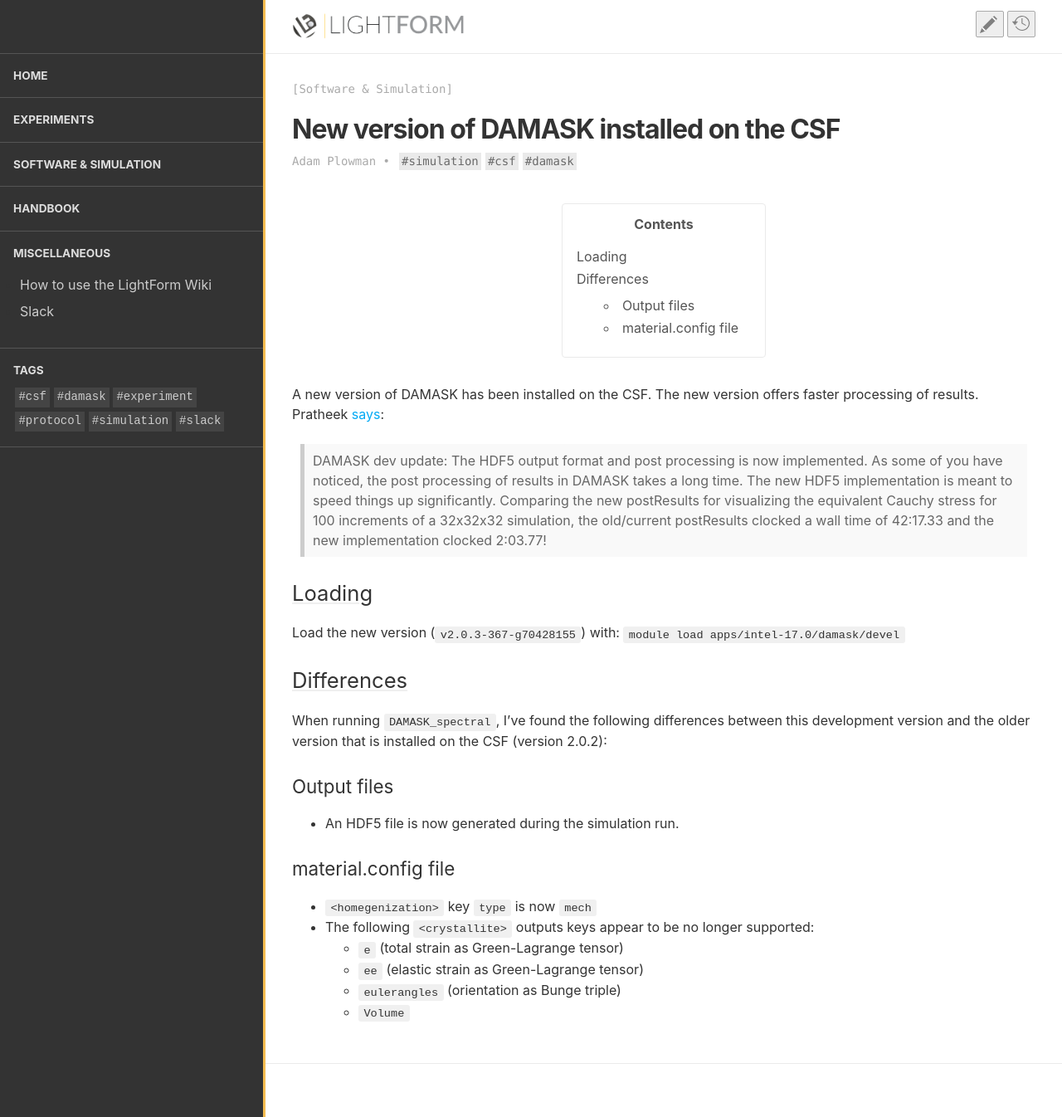
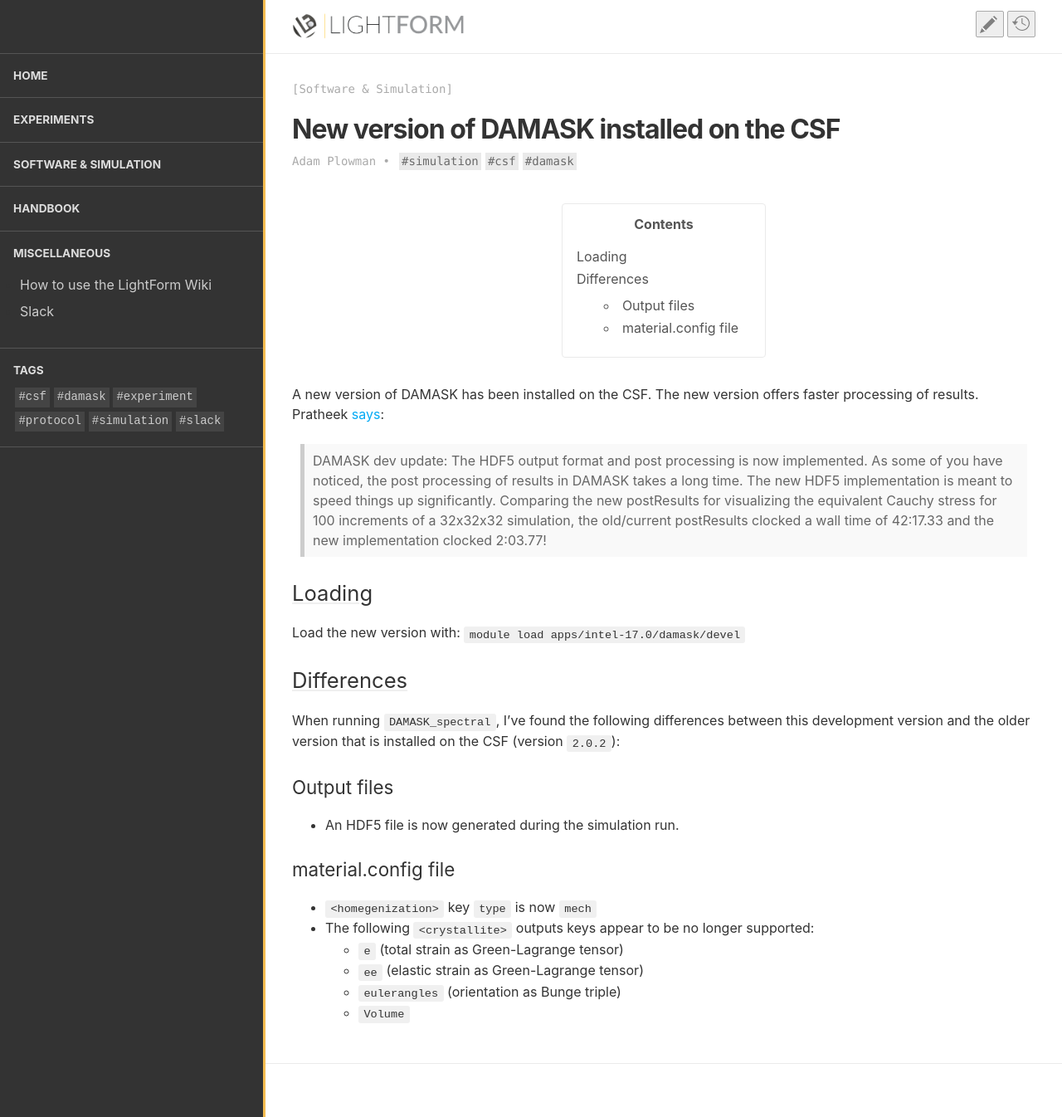
Before and after one commit to LightForm-group/wiki, a Jekyll site: the page built from collections/_software_and_simulation/new_damask.md, in a window 1280 px wide and 1346 px high. Shown: the whole window at 83% size. Built offline with Jekyll 4.4.1, drawn with Linux system fonts in a browser that asks for light colours.

Commit message:
Update new_damask.md

```diff
--- a/collections/_software_and_simulation/new_damask.md
+++ b/collections/_software_and_simulation/new_damask.md
@@ -15,11 +15,11 @@
 
 ## Loading
 
-Load the new version (`v2.0.3-367-g70428155`) with: `module load apps/intel-17.0/damask/devel`
+Load the new version with: `module load apps/intel-17.0/damask/devel`
 
 ## Differences
 
-When running `DAMASK_spectral`, I've found the following differences between this development version and the older version that is installed on the CSF (version 2.0.2):
+When running `DAMASK_spectral`, I've found the following differences between this development version and the older version that is installed on the CSF (version `2.0.2`):
 
 ### Output files
 
```
